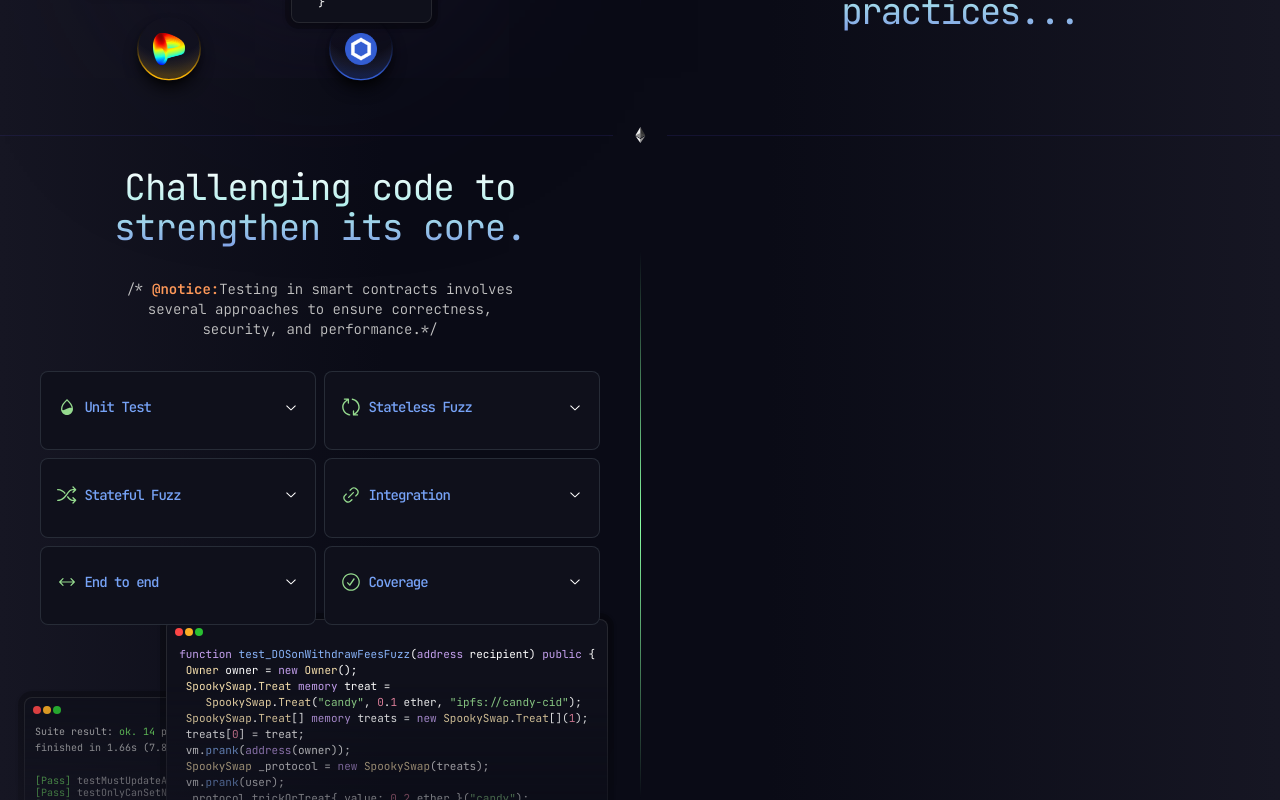
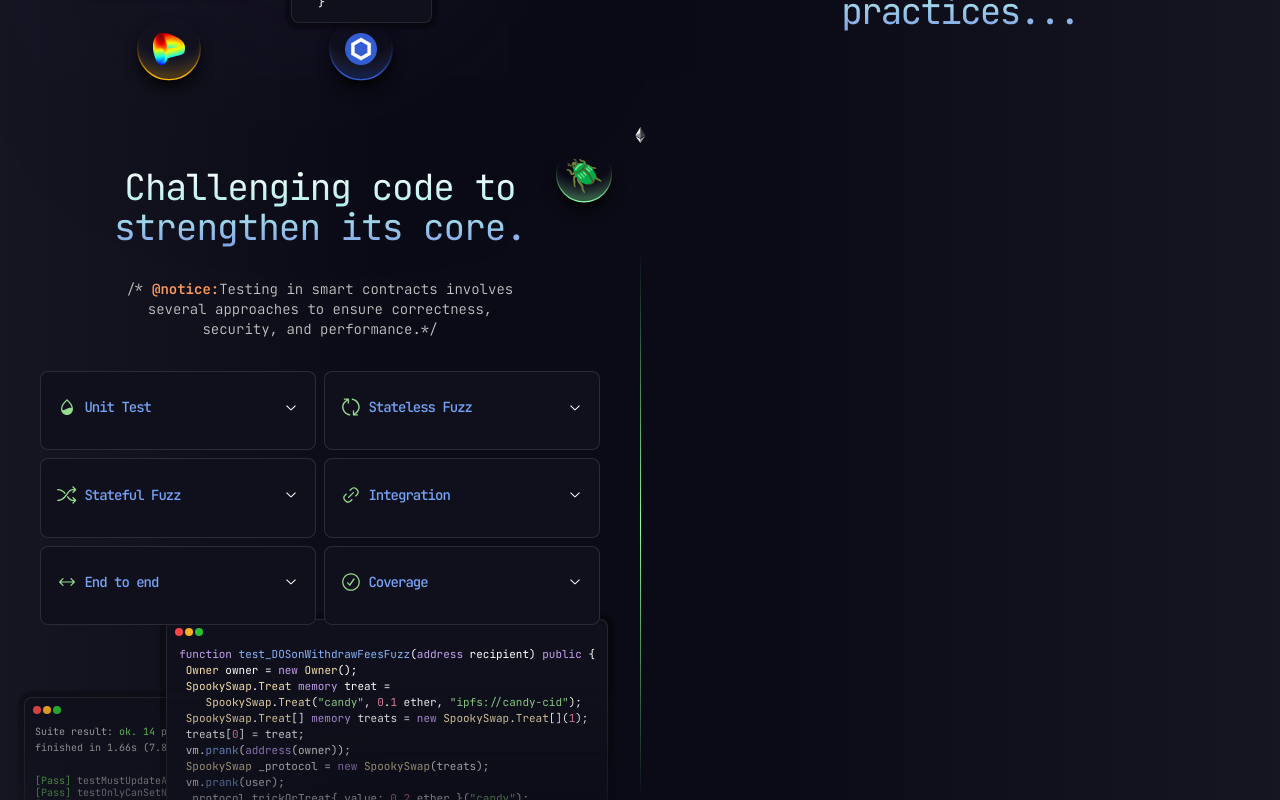
Before and after one commit to Artemides/edm-ethereum, a Next.js app: page / in a window 1280 px wide. Shown: the part 1640-2440 px from the top of the page. Built offline with nearby package versions, Linux system fonts and the light colour scheme.

Commit message:
include testing icon

```diff
--- a/src/app/page.tsx
+++ b/src/app/page.tsx
@@ -60,7 +60,7 @@ const Portfolio: NextPage = () => {
         <SectionDesign />
         <SectionDevelop />
       </div>
-      <div className="divider  before:bg-indigo-900/25 before:h-[1px] after:h-[1px] after:bg-indigo-900/25">
+      <div className="divider before:h-[0] after:h-[0]">
         <Ether className="w-12" />
       </div>
       <div className="relative grid grid-cols-2 flash-light before:via-[#89FFA3]">
@@ -69,7 +69,6 @@ const Portfolio: NextPage = () => {
       <div className="divider  before:bg-indigo-900/25 before:h-[1px] after:h-[1px] after:bg-indigo-900/25">
         <Ether className="w-12" />
       </div>
-      <section className="min-height"></section>
     </div>
   );
 };
--- a/src/components/portfolio/section-test.tsx
+++ b/src/components/portfolio/section-test.tsx
@@ -11,6 +11,8 @@ import { Accordion, AccordionContent, AccordionItem, AccordionTrigger } from "..
 import Image from "next/image";
 import { CodeWindow } from "./code-window";
 import { Window } from "./window-tab";
+import { Bubble } from "./bubble";
+import { topics } from "@/utils/data";
 
 const testTopics = [
   {
@@ -46,8 +48,19 @@ const testTopics = [
 ];
 
 export const SectionTest = () => {
+  const test = topics.find((t) => t.title == "test")!;
+
   return (
     <section className="relative min-height p-2 overflow-hidden">
+      <Bubble
+        id={`border-gradient-${test.title}`}
+        className="absolute top-4 right-0 -translate-x-1/2 -translate-y-1/2 w-14 aspect-square "
+        bColor={test.bColor}
+        bgColor={test.bgColor}
+      >
+        <span className="absolute text-[32px] top-1/2 left-1/2 -translate-x-1/2 -translate-y-1/2 ">{test.icon}</span>
+      </Bubble>
+
       <h2 className="text-4xl mb-8 text-gradient-title text-center">
         Challenging code to <br /> strengthen its core.
       </h2>
```
